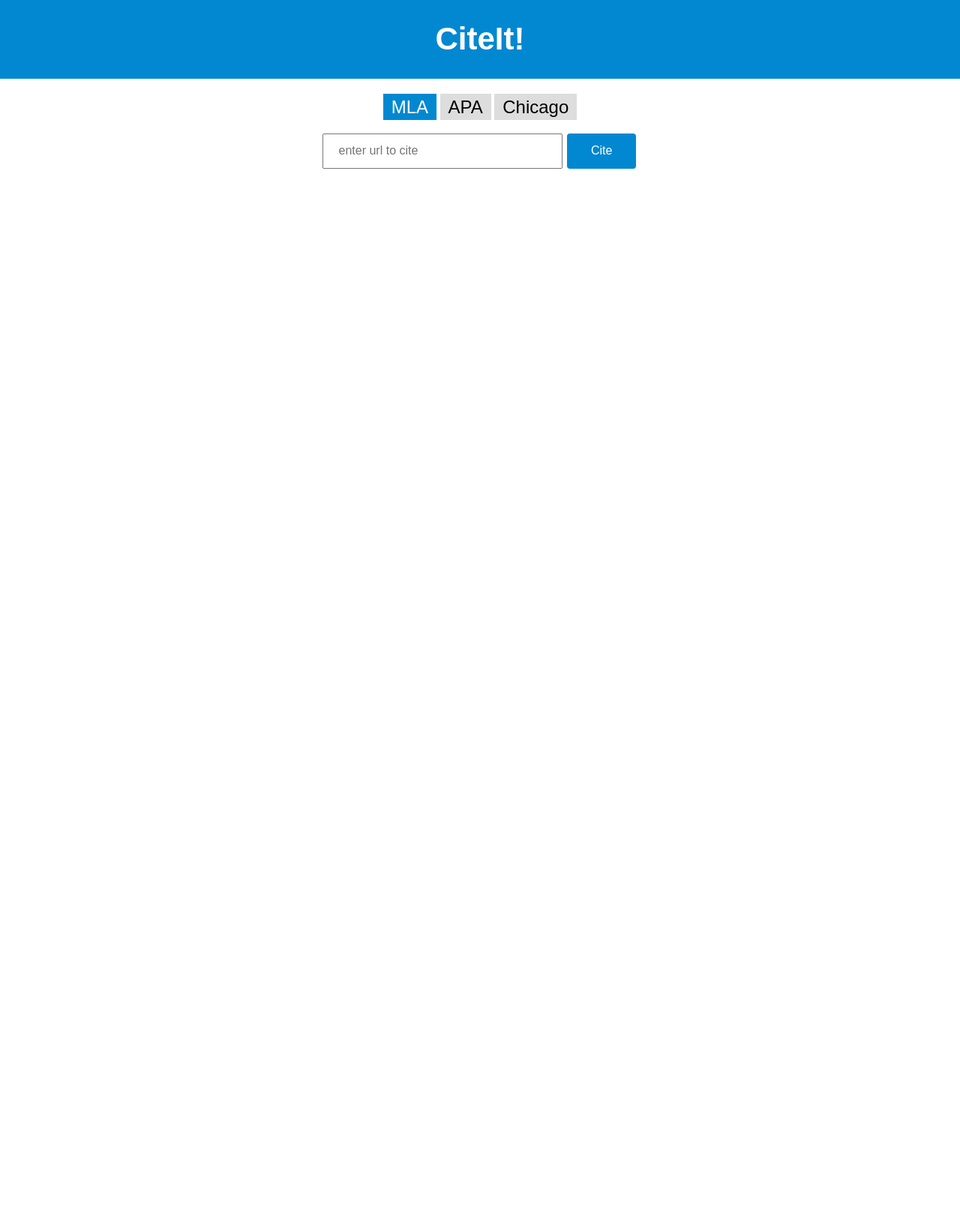
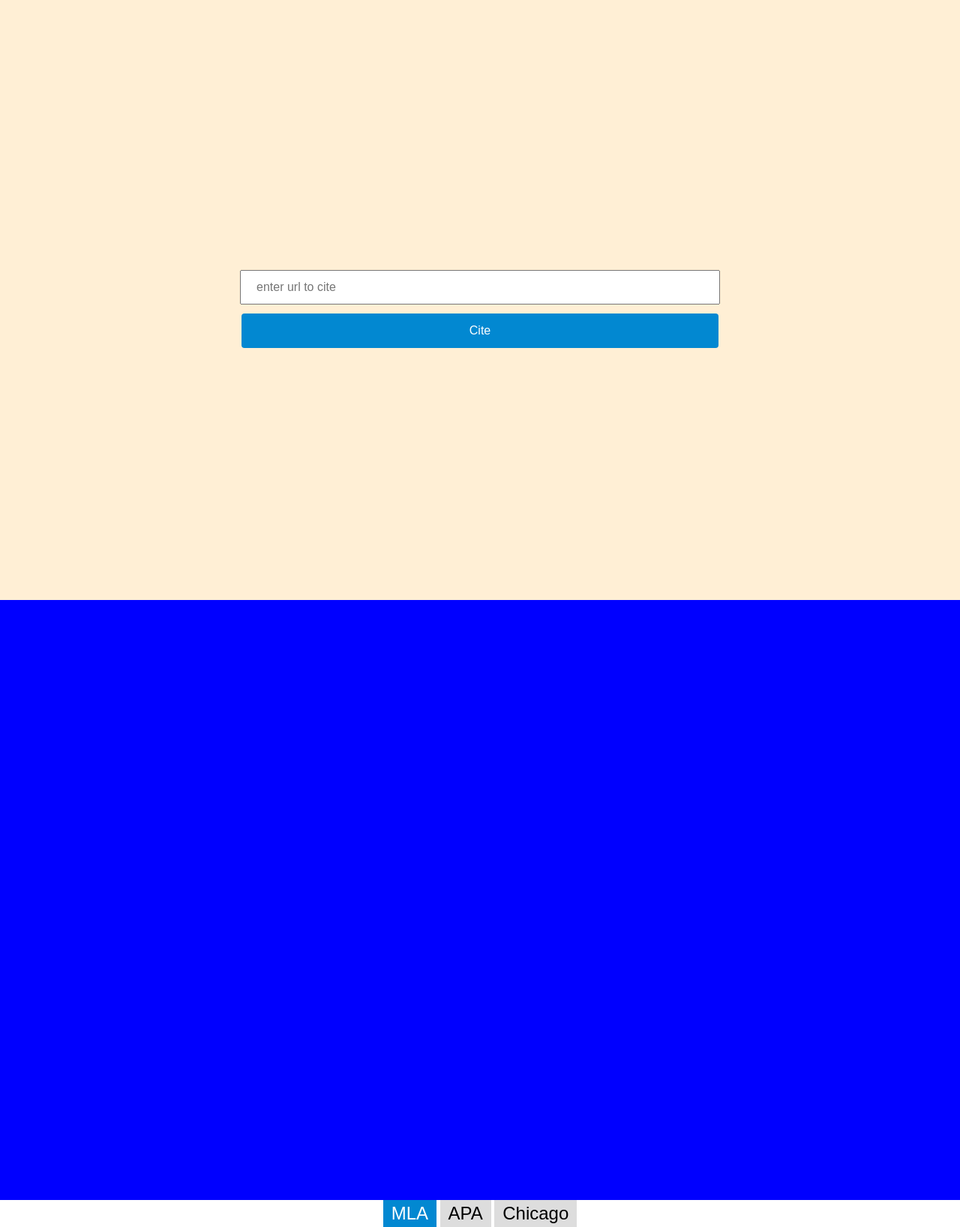
Before and after one commit to Johngeorgesample/CiteIt, a PHP site: page / in a window 1280 px wide. Shown: the whole page at 75% size. Before the commit the page ends 225 px from the top, so only its background shows below. Run offline with PHP 8.4, Linux system fonts and the light colour scheme; style sheets or scripts are compiled from the project's sources.

Commit message:
Started mocking new ui

```diff
--- a/app/index.html
+++ b/app/index.html
@@ -13,9 +13,23 @@
     <link rel="stylesheet" href="https://maxcdn.bootstrapcdn.com/font-awesome/4.7.0/css/font-awesome.min.css" type="text/css">
   </head>
   <body>
-    <div class="titleBar">
-      <h1>CiteIt!</h1>
+    <div id="squareOne">
+     <form>
+      <div class="searchBox">
+          <input type="text" class="myBox" name="myUrl" placeholder="enter url to cite">
+          <input type="submit" value="Cite">
+        </div>
+      </form>
     </div>
+
+    <div id="squareTwo">
+
+    </div>
+
+    <div id="squareThree">
+
+    </div>
+
 
     <form action="metaInfo.php" method="post">
       <div class="radio-toolbar">
@@ -29,10 +43,7 @@
         <label for="radio3">Chicago</label>
       </div>
 
-        <div class="searchBox">
-          <input type="text" class="myBox" name="myUrl" placeholder="enter url to cite">
-          <input type="submit" value="Cite">
-        </div>
+
     </form>
 
   <script src="https://code.jquery.com/jquery-1.12.4.js"></script>
--- a/app/sass/helpers/_searchbox.scss
+++ b/app/sass/helpers/_searchbox.scss
@@ -4,32 +4,3 @@
 // 	margin: 8px 0;
 // 	box-sizing: border-box;
 // }
-
-input[type=submit] {
-	background-color: $brand;
-  border: none;
-  color: white;
-  padding: 14px 32px;
-  text-decoration: none;
-  margin: 4px 2px;
-  cursor: pointer;
-  border-radius: 4px;
-}
-
-input[type=submit]:hover {
-	background-color: $brandHover;
-}
-
-.searchBox {
-	margin: auto;
-	width: 50%;
-	padding: 10px;
-	text-align: center;
-}
-
-.myBox {
-	width: 50%;
-	padding: 12px 20px;
-	margin: 8px 0;
-	box-sizing: border-box;
-}
--- /dev/null
+++ b/app/sass/helpers/_squareOne.scss
@@ -0,0 +1,36 @@
+#squareOne {
+	background-color: papayawhip;
+	height: 100vh;
+}
+
+input[type=submit] {
+	background-color: $brand;
+  border: none;
+  color: white;
+  padding: 14px 32px;
+  text-decoration: none;
+  margin: 4px 2px;
+  cursor: pointer;
+  border-radius: 4px;
+}
+
+input[type=submit]:hover {
+	background-color: $brandHover;
+}
+
+.searchBox {
+	height: 100vh;
+	margin: auto;
+	width: 50%;
+	padding: 10px;
+	text-align: center;
+	display: flex;
+  flex-direction: column;
+  justify-content: center;
+}
+
+.myBox {
+	padding: 12px 20px;
+	margin: 8px 0;
+	box-sizing: border-box;
+}
--- /dev/null
+++ b/app/sass/helpers/_squareTwo.scss
@@ -0,0 +1,4 @@
+#squareTwo {
+	background-color: blue;
+	height: 100vh;
+}
--- a/app/sass/main.scss
+++ b/app/sass/main.scss
@@ -3,8 +3,10 @@
 
 //Global
 @import "helpers/_normalize";
-@import "helpers/_searchBox";
 @import "helpers/_titleBar";
 @import "helpers/_resultsDiv";
 @import "helpers/_citationStyles";
-@import "helpers/_citation"
+@import "helpers/_citation";
+
+@import "helpers/_squareOne";
+@import "helpers/squareTwo"
```
Also changed, not shown: dist/css/main.css (+36 -25 lines), dist/index.html (+17 -6 lines).
